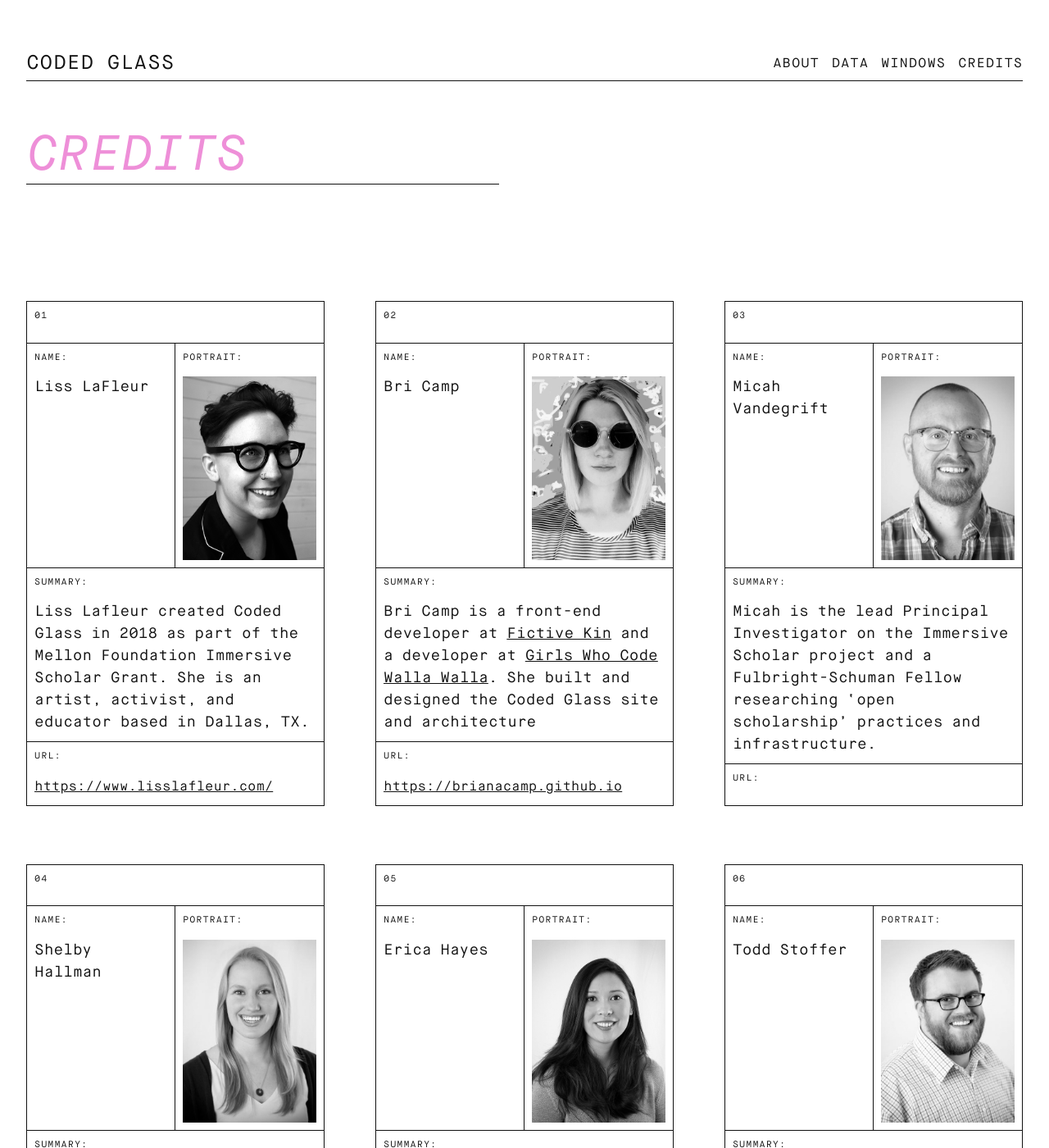
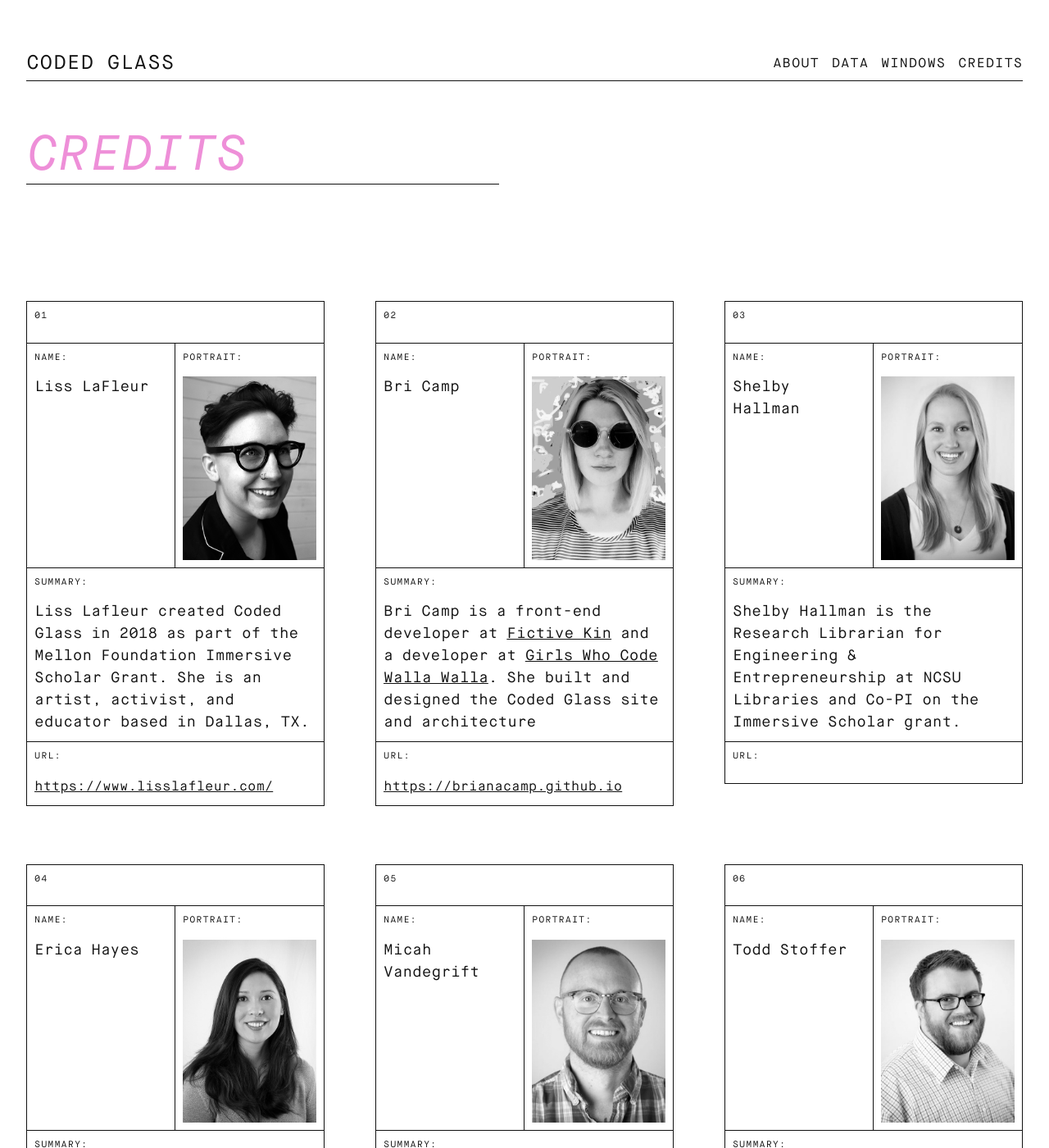
Before and after one commit to BrianaCamp/looking-glass, a Jekyll site: the page built from credits.markdown, in a window 1280 px wide and 1400 px high. Shown: the whole window at 82% size. Built offline with Jekyll 4.4.1, drawn with Linux system fonts in a browser that asks for light colours; some of the changed text lies outside the part shown.

Commit message:
Updated Credits

```diff
--- a/credits.markdown
+++ b/credits.markdown
@@ -16,12 +16,6 @@ contributors:
     Kin</a> and a developer at [Girls Who Code Walla Walla](https://girlswhocodeww.glitch.me/).
     She built and designed the Coded Glass site and architecture
   url: https://brianacamp.github.io
-- name: Micah Vandegrift
-  image: "/uploads/micah.jpg"
-  summary_text: Micah is the lead Principal Investigator on the Immersive Scholar
-    project and a Fulbright-Schuman Fellow researching ‘open scholarship’ practices
-    and infrastructure.
-  url:
 - name: Shelby Hallman
   image: "/uploads/Shelby.jpg"
   summary_text: Shelby Hallman is the Research Librarian for Engineering & Entrepreneurship
@@ -32,6 +26,12 @@ contributors:
   summary_text: 'Erica Hayes is an NCSU Libraries Fellow based in the Copyright &
     Digital Scholarship Center at the NCSU Libraries. She is the Project Manager on
     the Immersive Scholar grant funded by the Andrew W. Mellon Foundation.   '
+  url:
+- name: Micah Vandegrift
+  image: "/uploads/micah.jpg"
+  summary_text: Micah is the lead Principal Investigator on the Immersive Scholar
+    project and a Fulbright-Schuman Fellow researching ‘open scholarship’ practices
+    and infrastructure.
   url:
 - name: 'Todd Stoffer '
   image: "/uploads/todd.jpg"
```
